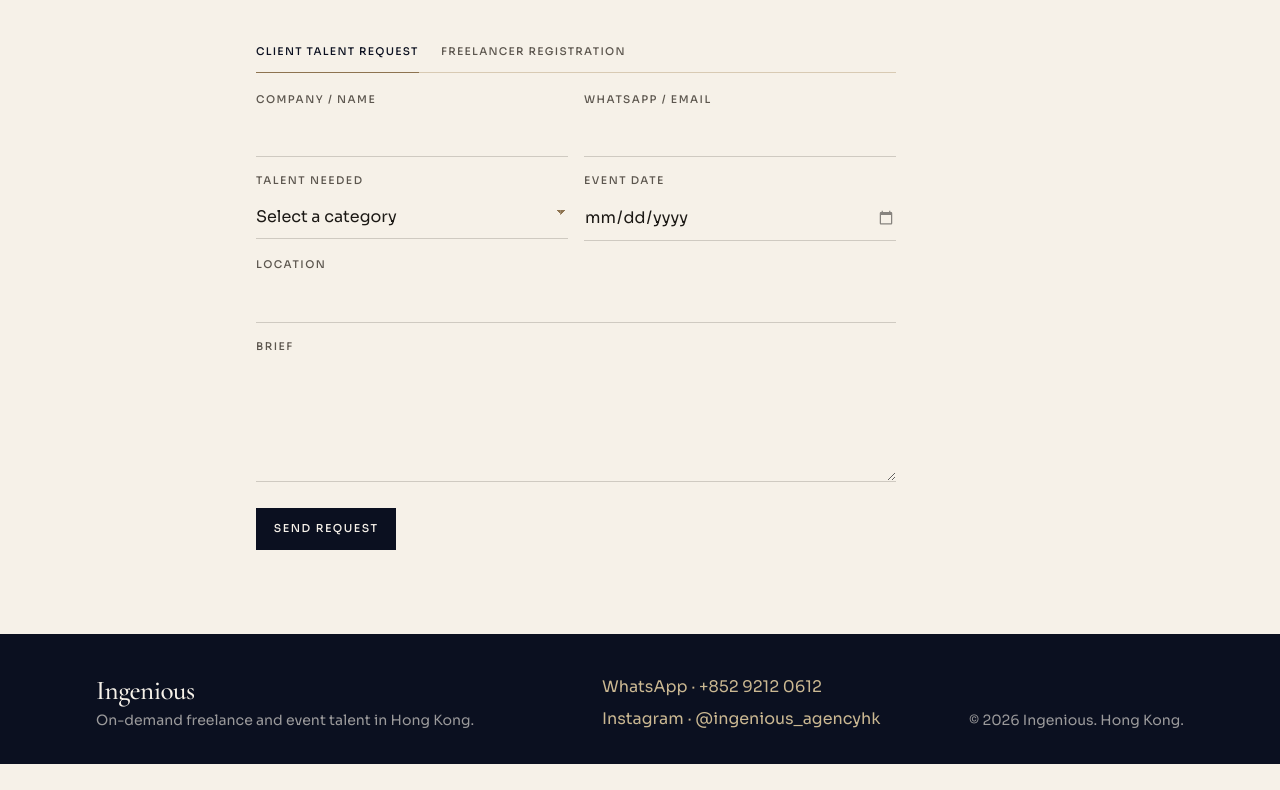
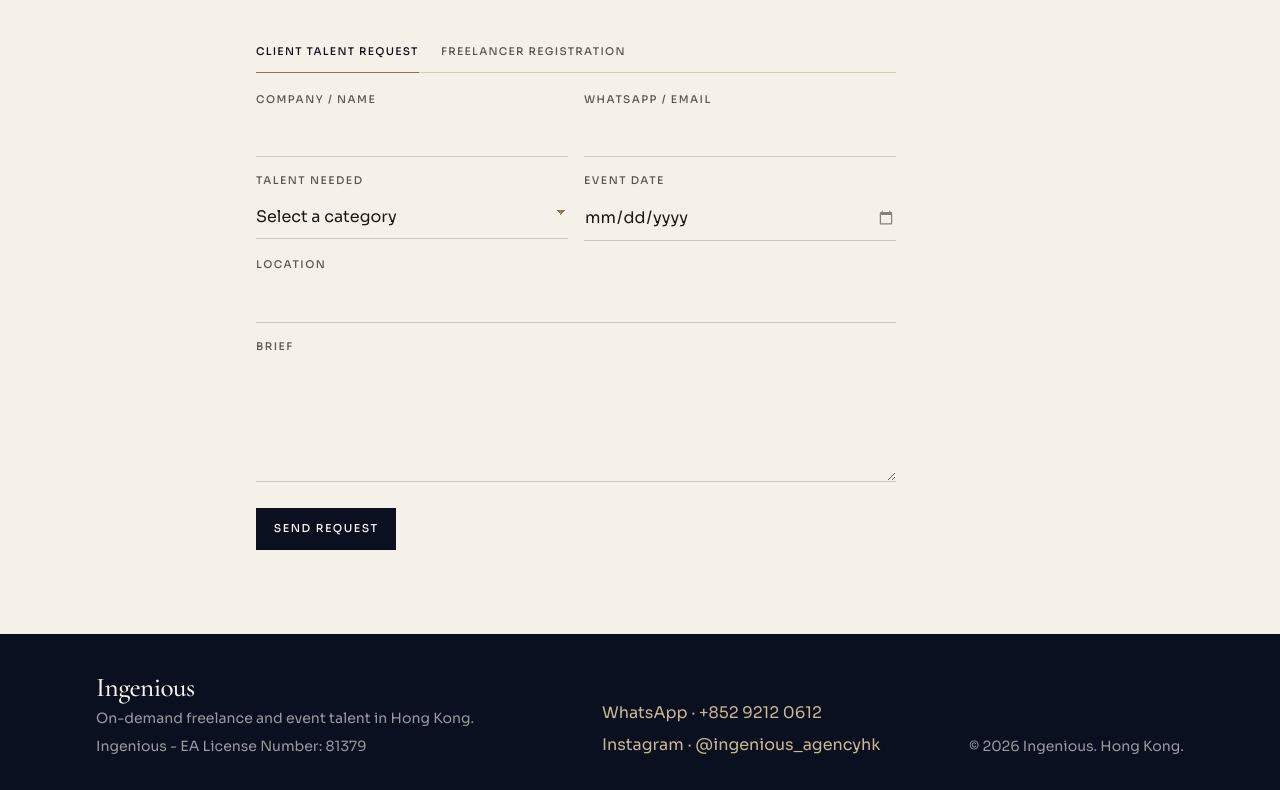
Before and after one commit to bircandemir4-cpu/ingenious-hk, a plain HTML site: page index.html in a window 1280 px wide. Shown: the part 2965-3755 px from the top of the page. Before the commit the page ends 3729 px from the top, so only its background shows below. Drawn offline with nearby package versions, Linux system fonts and the light colour scheme.

Commit message:
Add the EA licence number in the footer
Show Ingenious - EA License Number: 81379 under the footer note.

Co-authored-by: bircandemir4-cpu <bircandemir4-cpu@users.noreply.github.com>

```diff
--- a/index.html
+++ b/index.html
@@ -300,6 +300,7 @@
       <div>
         <p class="logo">Ingenious</p>
         <p class="footer-note">On-demand freelance and event talent in Hong Kong.</p>
+        <p class="footer-note">Ingenious - EA License Number: 81379</p>
       </div>
       <ul class="footer-links">
         <li><a href="https://wa.me/85292120612" target="_blank" rel="noopener noreferrer">WhatsApp · +852 9212 0612</a></li>
```
